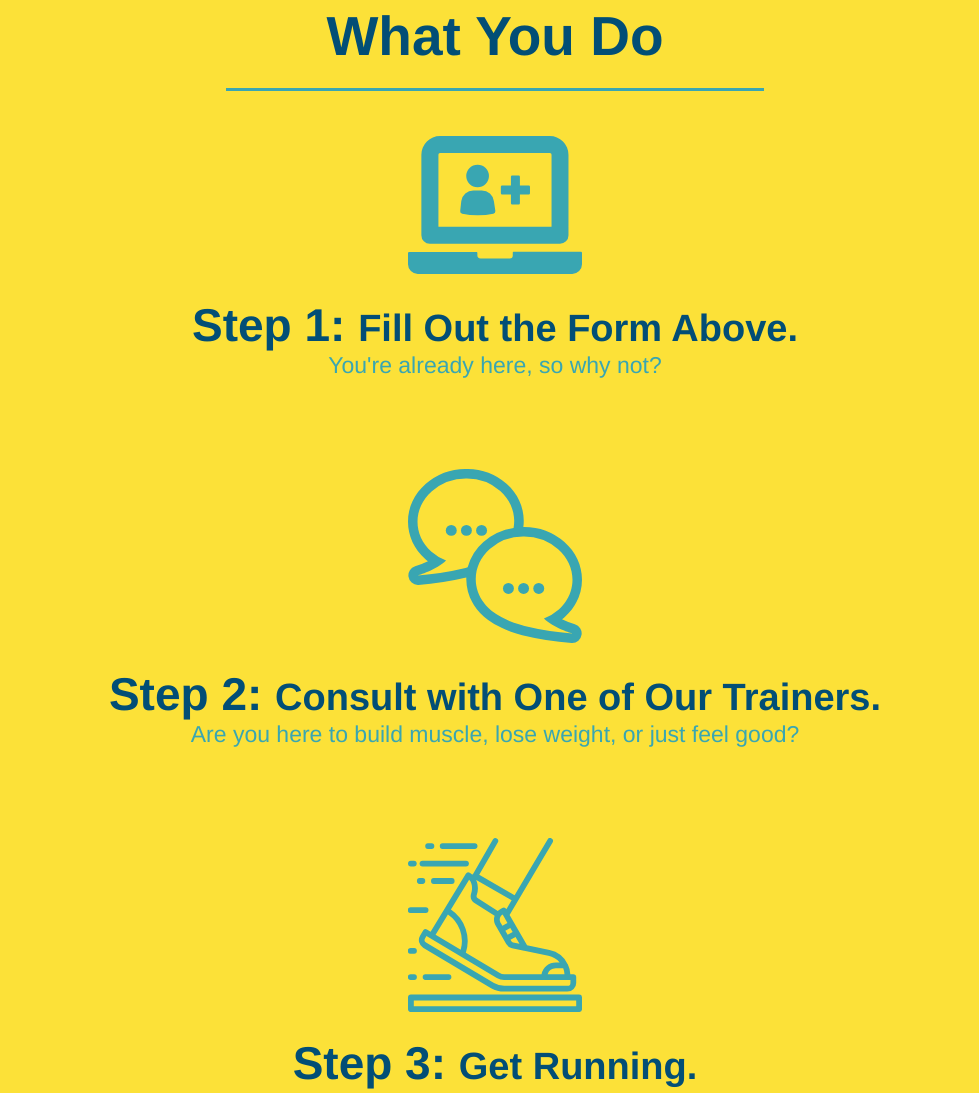
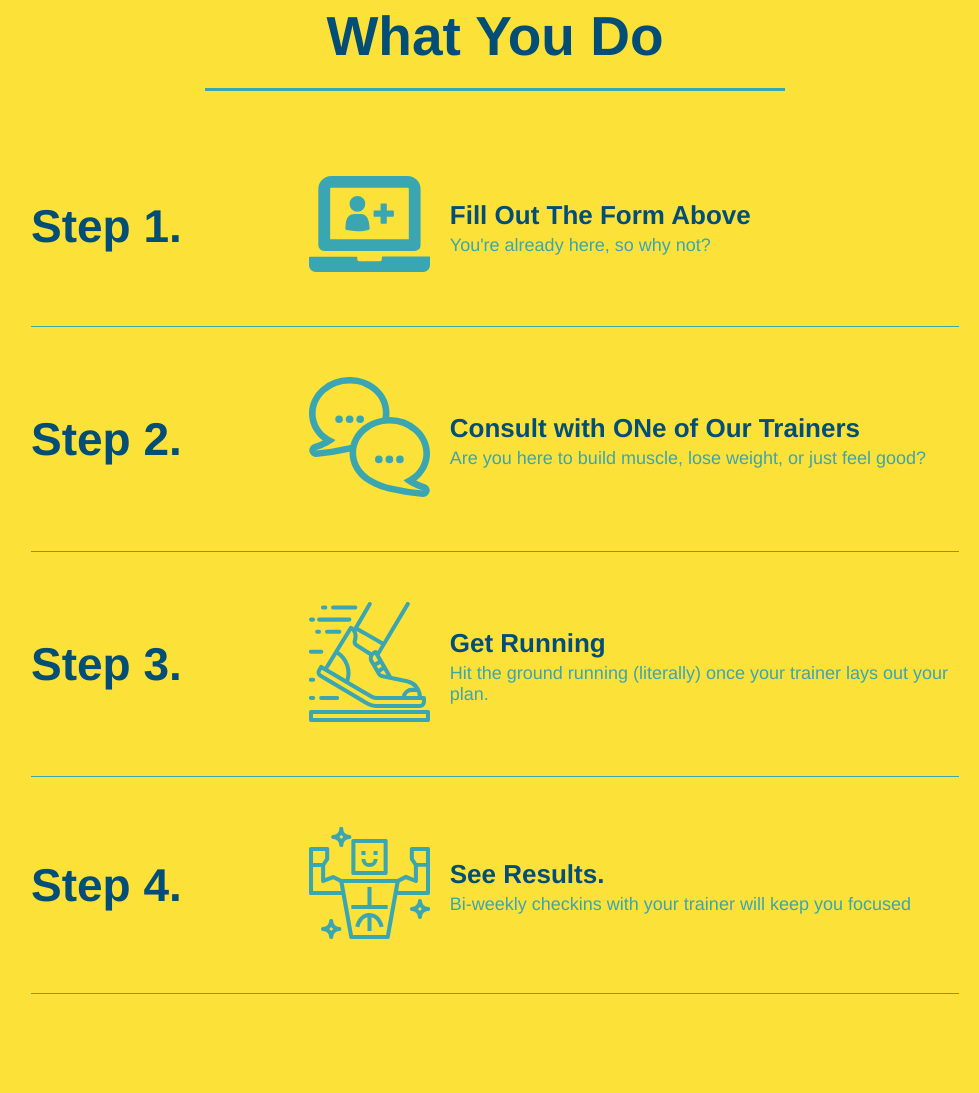
Before and after one commit to brandonljackson23/run-buddy, a plain HTML site: page index.html in a window 1280 px wide. Shown: the part 1177-2270 px from the top of the page, without its empty margins (145-1124 px from the left). Drawn offline with Linux system fonts and the light colour scheme.

Commit message:
add flesbox to the steps

```diff
--- a/assets/css/style.css
+++ b/assets/css/style.css
@@ -148,8 +148,8 @@ section {
 }
 /* HERO STYLES END */
 
-.intro {
-    text-align: center;
+.flex-row {
+    display: flex;
 }
 
 .intro h2 {
@@ -167,44 +167,69 @@ section {
     width: 80%;
     font-size: 20px;
     margin: 0 auto;
+    text-align: center;
 }
 
 .steps {
-    text-align: center;
     background: #fce138;
 }
 
-.steps div {
-    margin-bottom: 80px;
+.step {
+    margin: 50px auto;
+    padding-bottom: 50px;
+    width: 80%;
+    border-bottom: 1px solid #39a6b2;
+    display: flex;
+    flex-wrap: wrap;
+    align-items: center;
+    justify-content: space-between;
 }
 
-.steps img {
-    width: 15%;
-    margin: 10px 0;
+.step h3 {
+    color: #024e76;
+    font-size: 46px;
+    flex: 1 30%;
 }
 
-.steps h3 {
-    color: #024e76;
-    font-size: 46px;
-    margin-top: 10px;
+.step-text {
+    flex: 12;
 }
 
-.steps p {
+.step-text p {
     color: #39a6b2;
-    font-size: 23px;
+    font-size: 18px;
 }
 
-.steps span {
-    font-size: 38px;
+.step-text h4 {
+    font-size: 26px;
+    line-height: 1.5;
+    color: #024e76;
+}
+
+.step-info {
+    flex: 2 70%;
+    display: flex;
+    flex-wrap: wrap;
+    align-items: center;
+}
+
+.step-img {
+    flex: 1 12%;
+    margin-right: 20px;
+}
+
+.step-img img {
+    max-width: 100%;
 }
 
 .section-title {
     font-size: 55px;
     color: #024e76;
-    margin-bottom: 35px;
-    padding: 0 100px 20px 100px;
-    display: inline-block;
     border-bottom: 3px solid;
+    padding-bottom: 20px;
+    text-align: center;
+    margin: 0 auto 35px auto;
+    width: 50%;
 }
 
 .primary-border {
@@ -216,7 +241,7 @@ section {
 }
 
 .trainers {
-    text-align: center;
+
 }
 
 .trainer {
@@ -264,7 +289,6 @@ section {
 }
 
 .contact {
-    text-align: center;
     background: #024e76;
 }
 
--- a/index.html
+++ b/index.html
@@ -40,11 +40,7 @@
             <div class="hero-cta">
                 <h2>Start Builing Habits.</h2>
                 <p>
-                    seitan heirloom post-ironic pop-up iPhone mlkshk hella selfies fashion axe occupy readymade put a bird on it
-                    messenger bag Wes Anderson Schlitz plaid Bushwick church-key lo-fi skateboard slow-carb hashtag trust fund
-                    Williamsburg biodiesel fixie farm-to-table 8-bit banjo XOXO Banksy chillwave bicycle rights retro cliche
-                    tattooed bespoke irony mumblecore Shoreditch deep v polaroid McSweeney's bitters cray gentrify tofu Marfa you
-                    probably haven't heard of them yr banh mi asymmetrical art party selvage letterpress High Life.
+                    seitan heirloom post-ironic pop-up iPhone mlkshk hella selfies fashion axe occupy readymade put a bird on it messenger bag Wes Anderson Schlitz plaid Bushwick church-key lo-fi skateboard slow-carb hashtag trust fund Williamsburg biodiesel fixie farm-to-table 8-bit banjo XOXO Banksy chillwave bicycle rights retro cliche tattooed bespoke irony mumblecore Shoreditch deep v polaroid McSweeney's bitters cray gentrify tofu Marfa you probably haven't heard of them yr banh mi asymmetrical art party selvage letterpress High Life.
                 </p>
             </div>
 
@@ -83,45 +79,80 @@
 
         <!-- "what we do" section-->
         <section id="what-we-do" class="intro">
+            <div class="flex-row">
                 <h2 class="section-title primary-border">What We Do</h2>
+            </div>
+            <div class="flex-row">
                 <p>
                     butcher selfies chambray shabby chic gentrify readymade yr Echo Park XOXO Tumblr normcore Banksy direct trade Blue Bottle chillwave you probably haven't heard of them single-origin coffee Vice fanny pack fixie Odd Future Austin fingerstache pickled twee synth Wes Anderson Thundercats viral bitters flannel meggings narwhal Marfa Schlitz sustainable Intelligentsia umami deep v craft
                 </p>
+            </div>
         </section>
 
         <!--"what you do" section-->
         <section id="what-you-do" class="steps">
+            <div class="flex-row">
                 <h2 class="section-title secondary-border" >What You Do</h2>
+            </div>
 
-            <div>
-                <!-- insert this img element -->
+            <div class="step">
+                <h3>Step 1.</h3>
+                <div class="step-info">
+                    <div class="step-img">
                         <img src="./images/step-1.svg" alt="" />
-                <h3>Step 1: <span>Fill Out the Form Above.</span></h3>
+                    </div>
+                    <div class="step-text" >
+                        <h4>Fill Out The Form Above</h4>
                         <p>You're already here, so why not?</p>
                     </div>
+                </div>
+            </div>
 
-            <div>
+            <div class="step">
+                <h3>Step 2.</h3>
+                <div class="step-info">
+                    <div class="step-img">
                         <img src="./images/step-2.svg" alt="" />
-                <h3>Step 2: <span>Consult with One of Our Trainers.</span></h3>
+                    </div>
+                    <div class="step-text">
+                        <h4>Consult with ONe of Our Trainers</h4>
                         <p>Are you here to build muscle, lose weight, or just feel good?</p>
                     </div>
+                </div>
+            </div>
 
-            <div>
+            <div class="step">
+                <h3>Step 3.</h3>
+                <div class="step-info">
+                    <div class="step-img">
                         <img src="./images/step-3.svg" alt="" />
-                <h3>Step 3: <span>Get Running. </span></h3>
+                    </div>
+                    <div class="step-text">
+                        <h4>Get Running</h4>
                         <p>Hit the ground running (literally) once your trainer lays out your plan.</p>
                     </div>
+                </div>
+            </div>
 
-            <div>
+            <div class="step">
+                <h3>Step 4.</h3>
+                <div class="step-info">
+                    <div class="step-img">
                         <img src="./images/step-4.svg" alt="" />
-                <h3>Step 4: <span>See Results.</span></h3>
+                    </div>
+                    <div class="step-text">
+                        <h4>See Results.</h4>
                         <p>Bi-weekly checkins with your trainer will keep you focused</p>
+                    </div>
+                </div>
             </div>
         </section>
 
         <!-- "meet the trainers" section-->
         <section id="your-trainers" class="trainers">
+            <div class="flex-row">
                 <h2 class="section-title primary-border">Meet the Trainers</h2>
+            </div>
             <article class="trainer">
                 <img src="./images/trainer-1.jpg" alt="Arron Stephens in his workout clothes, ready to pump iron" />
                 <div class="trainer-bio text-left">
@@ -160,7 +191,10 @@
 
         <!-- "reach out" section-->
         <section id="reach-out" class="contact">
+            <div class="flex-row">
                 <h2 class="section-title secondary-border">Reach Out</h2>
+            </div>
+
             <div class="contact-info">
                 <iframe
                     src="https://www.google.com/maps/embed?pb=!1m14!1m12!1m3!1d12182.30520634488!2d-74.0652613!3d40.2407219!2m3!1f0!2f0!3f0!3m2!1i1024!2i768!4f13.1!5e0!3m2!1sen!2sus!4v1561060983193!5m2!1sen!2sus"
```
Lines whose indentation alone changed are shown as unchanged.
